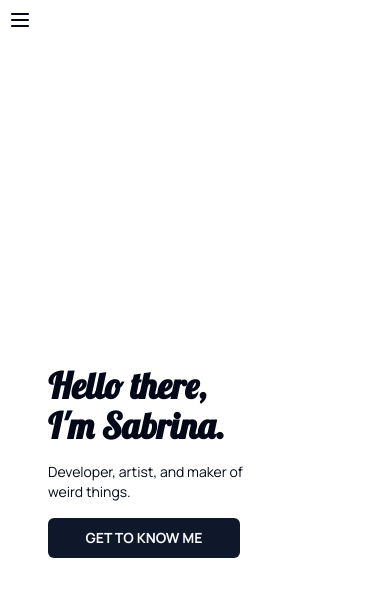
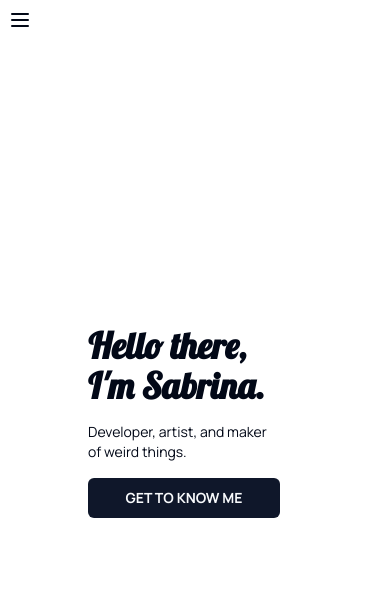
Before and after one commit to penguinboots/portfolio-v3, a Next.js app: page /home in a window 390 px wide. Shown: the top 596 px of the page. Built offline with nearby package versions, Linux system fonts and the light colour scheme.

Commit message:
style heights

```diff
--- a/app/(dashboard)/layout.tsx
+++ b/app/(dashboard)/layout.tsx
@@ -9,7 +9,7 @@ const DashboardLayout = ({ children }: { children: React.ReactNode }) => {
   const pathname = usePathname();
 
   return (
-    <div className="h-full relative">
+    <div className="h-full relative flex">
       <div
         className="
         hidden
@@ -27,7 +27,7 @@ const DashboardLayout = ({ children }: { children: React.ReactNode }) => {
       <div className="md:hidden">
         <Navbar />
       </div>
-      <main className="md:pl-72 lg:pl-96 h-full w-full fixed z-10">
+      <main className="md:pl-72 lg:pl-96 h-full w-full z-10">
         {pathname !== "/home" && (
           <Header
             title={routes[pathname].label}
--- a/app/(landing)/page.tsx
+++ b/app/(landing)/page.tsx
@@ -4,7 +4,7 @@ import Link from "next/link";
 
 export default function Landing() {
   return (
-    <div className="fixed h-full w-full">
+    <div className="h-full w-full">
       <div className="h-full flex flex-col items-center justify-center w-full p-10 gap-10">
         <h1 className="text-4xl">welcome</h1>
         <Link href="/home">
```
